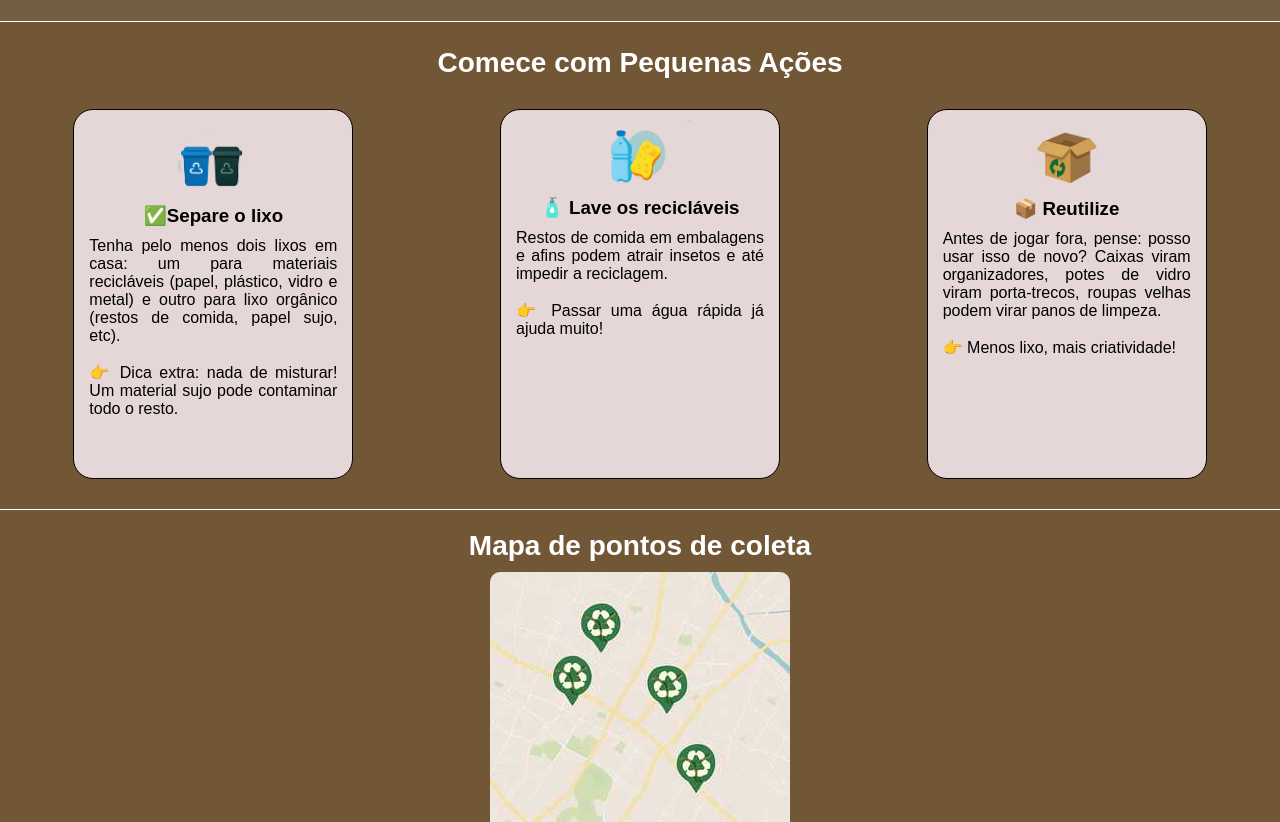
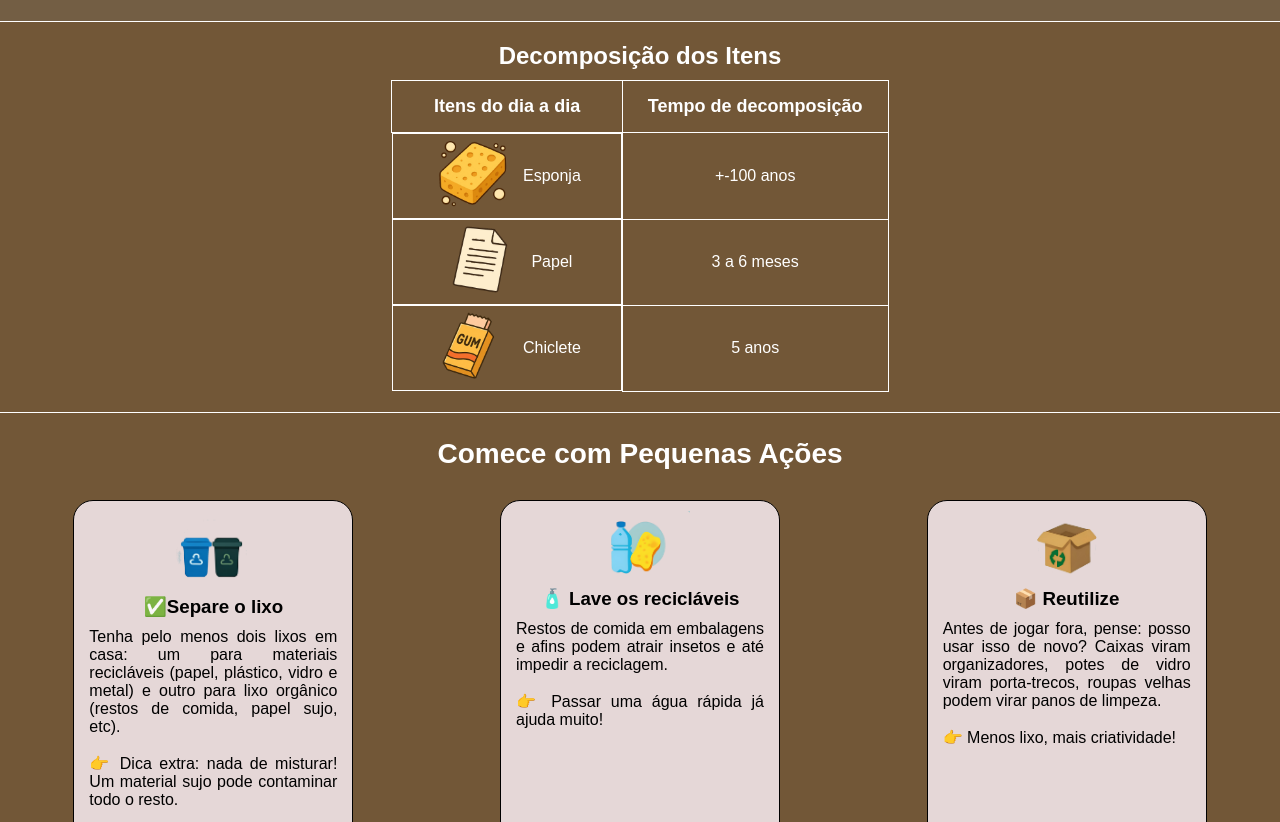
Before and after one commit to kevenbotelho/technologia, a plain HTML site: page index.html in a window 1280 px wide. Shown: the part 2663-3485 px from the top of the page. Drawn offline with Linux system fonts and the light colour scheme; a web font is replaced by a local one.

Commit message:
mudanças

```diff
--- a/estilo/estilo.css
+++ b/estilo/estilo.css
@@ -313,6 +313,69 @@ main section#quatro div.imagens p{
 main section#quatro div.imagens p#meio{
     order: -1;
 }
+
+
+
+
+
+/*Decomposição dos itens*/
+main section#decomposicao{
+    padding: 20px;
+    border-bottom: 1px solid;
+}
+main section#decomposicao h2{
+    text-align: center;
+    padding-bottom: 10px;
+}
+main section#decomposicao table{
+    display: flex;
+    flex-flow: row nowrap;
+    justify-content: center;
+    border-collapse: collapse;
+}
+main section#decomposicao table tr{
+    width: 800px !important;
+}
+main section#decomposicao table tr th{
+    margin: unset;
+    padding: 15px 25px;
+    border: 1px solid;
+    font-size: 18px;
+}
+main section#decomposicao table tr td{
+    border: 1px solid;
+    padding: 10px;
+    margin: 10px;
+
+}
+main section#decomposicao table tr td.tempo_decomposicao{
+    text-align: center;
+}
+main section#decomposicao table tr td.imagem{
+    display: flex;
+    flex-flow: row nowrap;
+    justify-content: center;
+    align-items: center;
+
+    margin: unset;
+    padding: 0 40px;
+}
+main section#decomposicao table tr td div.imagem{
+    max-width: 90px;
+    padding-right: 10px;
+}
+main section#decomposicao table tr td div.imagem img{
+    width: 100%;
+}
+
+
+
+
+
+
+
+
+
 /*Guia Pratico - impactos da falta de reciclagem*/
 main section#cinco{
     padding: 20px 0;
--- a/index.html
+++ b/index.html
@@ -145,6 +145,47 @@
                 <p>A imagem mostra o escoamento de resíduos tóxicos contaminando o solo e formando poças de água poluída.</p>
             </div>
         </section>
+
+        <section id="decomposicao" class="include">
+            <h2>Decomposição dos Itens</h2>
+            <table>
+                <tr>
+                    <th>Itens do dia a dia</th>
+                    <th>Tempo de decomposição</th>
+                </tr>
+                <tr>
+                    <td class="imagem">
+                        <div class="imagem">
+                            <img src="imagens/imagens/esponja.png" alt="Esponja">
+                        </div>
+                        <p>Esponja</p>
+                    </td>
+
+                    <td class="tempo_decomposicao">+-100 anos</td>
+                </tr>
+                <tr>
+                    <td class="imagem">
+                        <div class="imagem">
+                            <img src="imagens/imagens/papel.png" alt="Papel">
+                        </div>
+                        <p>Papel</p>
+                    </td>
+
+                    <td class="tempo_decomposicao">3 a 6 meses</td>
+                </tr>
+                <tr>
+                    <td class="imagem">
+                        <div class="imagem">
+                            <img src="imagens/imagens/chiclete.png" alt="">
+                        </div>
+                        <p>Chiclete</p>
+                    </td>
+
+                    <td class="tempo_decomposicao">5 anos</td>
+                </tr>
+            </table>
+        </section>
+
         <section id="cinco">
             <h2>Comece com Pequenas Ações <!--Guia prático--></h2>
             <div id="abrangente">
```
Also changed, not shown: imagens/imagens/chiclete.png (added), imagens/imagens/esponja.png (added), imagens/imagens/papel.png (added).
